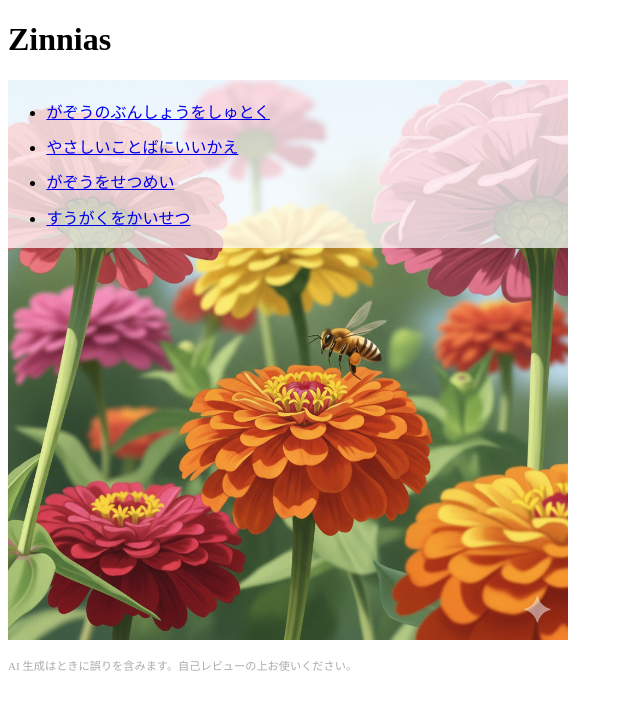
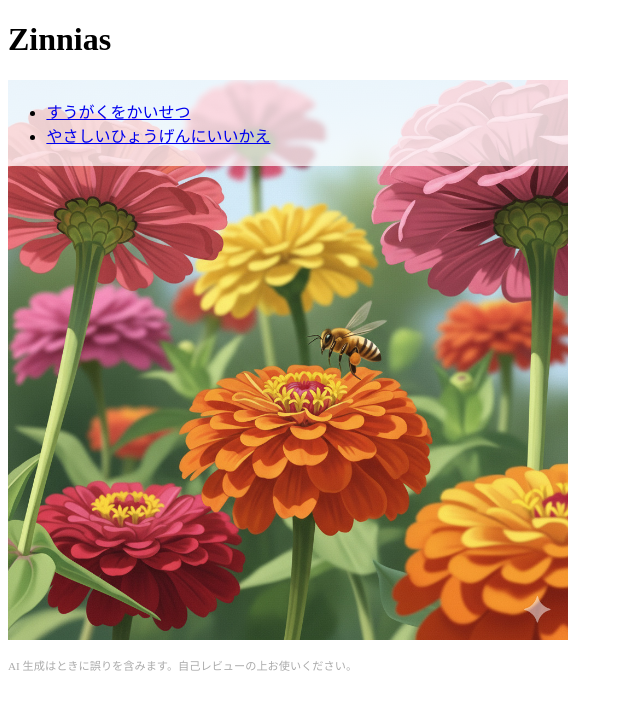
Before and after one commit to nabbisen/zinnias, a SvelteKit app: page / in a window 1280 px wide. Shown: the top 710 px of the page, without its empty margins (0-640 px from the left). Built offline with nearby package versions, Linux system fonts and the light colour scheme.

Commit message:
fix #19 nav menus as const

```diff
--- /dev/null
+++ b/src/lib/constants/nav.ts
@@ -0,0 +1,25 @@
+import type { NavMenu } from "$lib/types/nav";
+
+
+export const NAV_MENUS: NavMenu[] = [
+    {
+        icon: "⊿",
+        label: "すうがくをかいせつ",
+        link: "math-guide"
+    },
+    {
+        icon: "🔤",
+        label: "やさしいひょうげんにいいかえ",
+        link: "easier-expression"
+    },
+    // {
+    //     icon: "👀",
+    //     label: "がぞうをせつめい",
+    //     link: "image-description"
+    // },
+    // {
+    //     icon: "🖼️",
+    //     label: "がぞうのぶんしょうをしゅとく",
+    //     link: "text-from-image"
+    // },
+]
--- /dev/null
+++ b/src/lib/types/nav.ts
@@ -0,0 +1,5 @@
+export interface NavMenu {
+    icon: string,
+    label: string,
+    link: string,
+}
--- a/src/routes/(view)/+layout.svelte
+++ b/src/routes/(view)/+layout.svelte
@@ -5,6 +5,7 @@
 	import '$lib/assets/style.scss'
 	import LoadingEffect from '$lib/components/LoadingEffect.svelte'
 	import MessageCenter from '$lib/components/MessageCenter.svelte'
+	import { NAV_MENUS } from '$lib/constants/nav'
 
 	const CLOUDFLARE_TURNSTILE_SITE_KEY = '0x4AAAAAAB10XkovXKRU1Ct5'
 	const CLOUDFLARE_TURNSTILE_TEST_SITE_KEY_ALWAYS_PASSES = '1x00000000000000000000AA'
@@ -26,10 +27,9 @@
 	{#if page.url.pathname !== '/'}
 		<nav>
 			<a href="/">🏠️</a>
-			<a href="text-from-image">🖼️</a>
-			<a href="easier-expression">🔤</a>
-			<a href="image-description">👀</a>
-			<a href="math-guide">⊿</a>
+			{#each NAV_MENUS as menu}
+				<a href={menu.link}>{menu.icon}</a>
+			{/each}
 			<a href="https://translate.google.com" target="_blank">🚪</a>
 		</nav>
 	{/if}
--- a/src/routes/(view)/+page.svelte
+++ b/src/routes/(view)/+page.svelte
@@ -1,9 +1,12 @@
+<script>
+	import { NAV_MENUS } from '$lib/constants/nav'
+</script>
+
 <div>
 	<ul>
-		<li><a href="text-from-image">がぞうのぶんしょうをしゅとく</a></li>
-		<li><a href="easier-expression">やさしいことばにいいかえ</a></li>
-		<li><a href="image-description">がぞうをせつめい</a></li>
-		<li><a href="math-guide">すうがくをかいせつ</a></li>
+		{#each NAV_MENUS as menu}
+			<li><a href={menu.link}>{menu.label}</a></li>
+		{/each}
 	</ul>
 </div>
 
```
